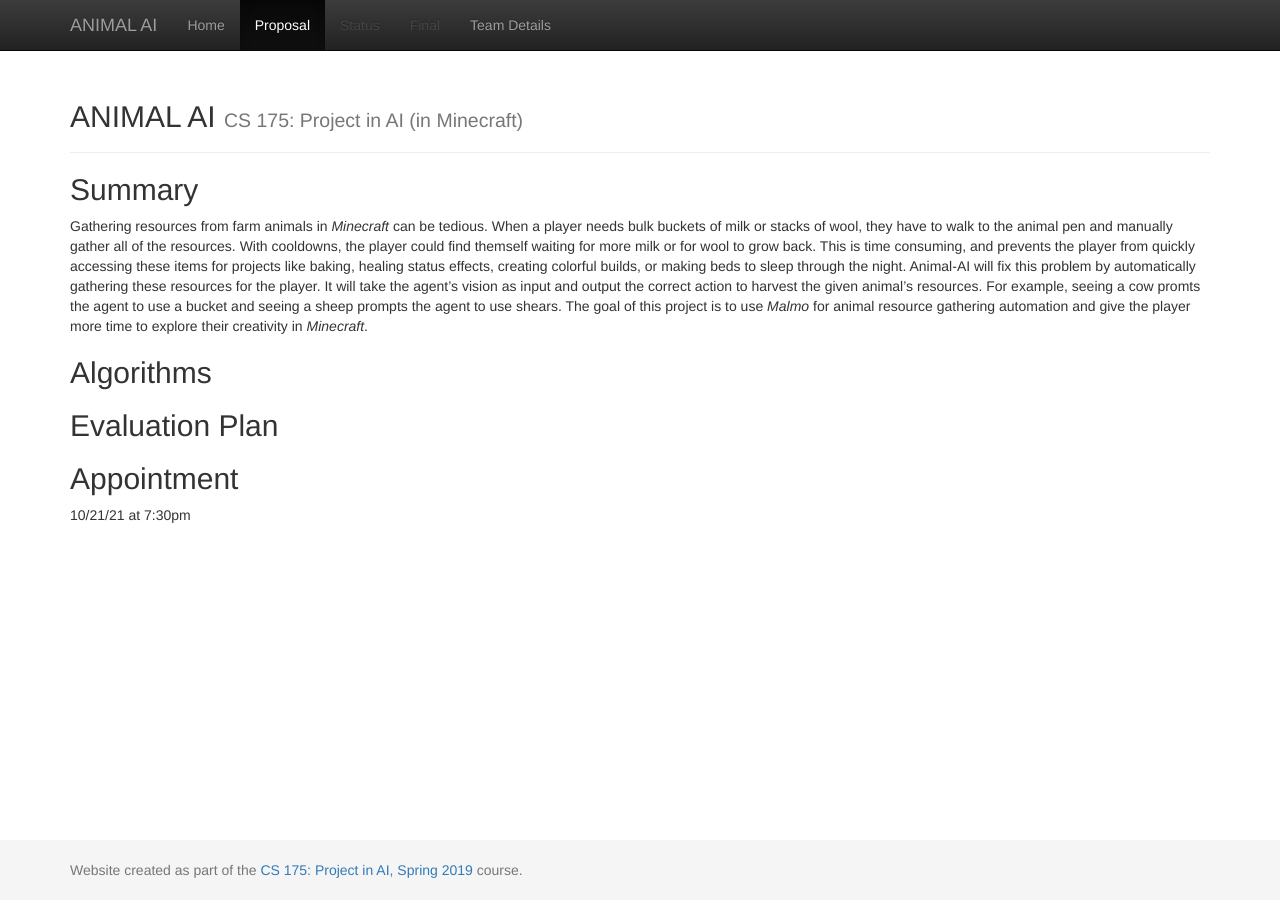
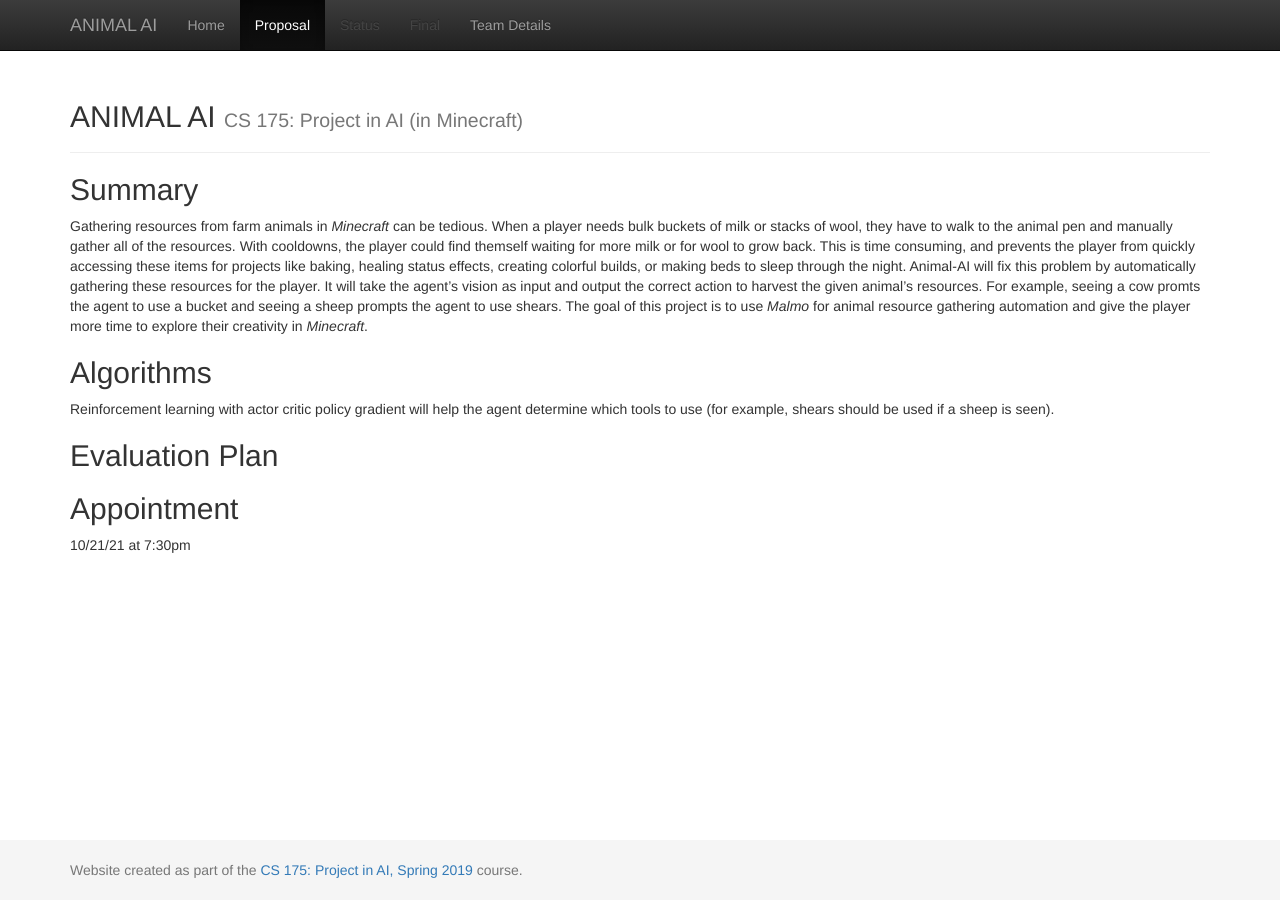
Before and after one commit to brandonmeyer/BarnyardBot, a Jekyll site: the page built from docs/proposal.md, in a window 1280 px wide. Built offline with Jekyll 4.4.1, drawn with Linux system fonts in a browser that asks for light colours.

Commit message:
Update proposal.md

```diff
--- a/docs/proposal.md
+++ b/docs/proposal.md
@@ -8,8 +8,10 @@ Gathering resources from farm animals in *Minecraft* can be tedious. When a play
 
 
 ## Algorithms
+Reinforcement learning with actor critic policy gradient will help the agent determine which tools to use (for example, shears should be used if a sheep is seen).
 
 ## Evaluation Plan
 
+
 ## Appointment
 10/21/21 at 7:30pm
```
